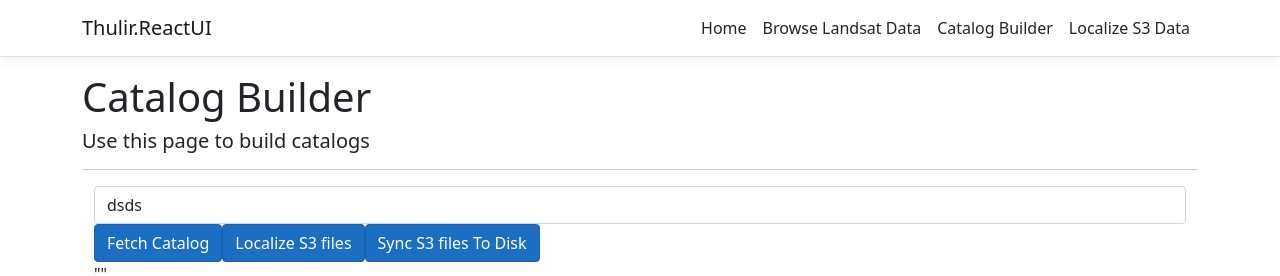
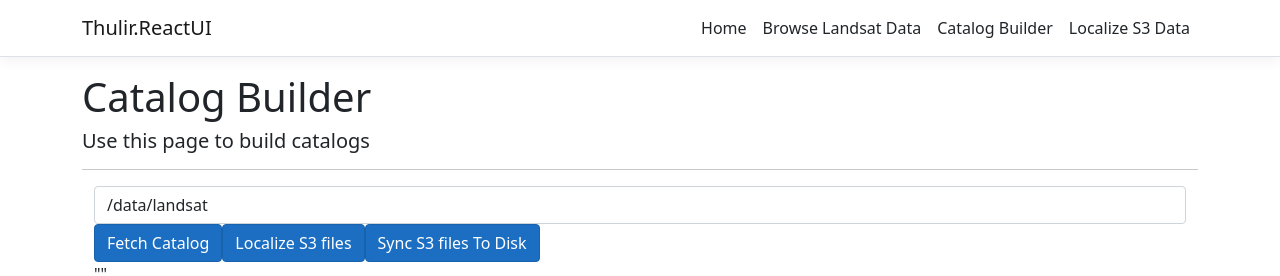
Before and after one commit to vivasaayi/thulir, a React (Create React App) app in the folder Thulir.ReactUI/ClientApp/: page /localize-s3-data in a window 1280 px wide. Shown: the top 276 px of the page. Built offline with nearby package versions, Linux system fonts and the light colour scheme.

Commit message:
Change the default location

```diff
--- a/Thulir.ReactUI/ClientApp/src/components/LocalizeS3Data.js
+++ b/Thulir.ReactUI/ClientApp/src/components/LocalizeS3Data.js
@@ -17,7 +17,7 @@ export class LocalizeS3Data extends Component {
         super(props);
         this.state = {
             pendingFiles: "",
-            targetDir: "dsds"
+            targetDir: "/data/landsat"
         };
 
         this.fetchCatalog = this.fetchCatalog.bind(this);
@@ -76,7 +76,7 @@ export class LocalizeS3Data extends Component {
                 <CContainer>
                     <CRow>
                         <CCol size="sm">
-                            <CFormInput id="years" value={this.state.targetDir} onChange={(e) => this.onDirNameChange(e)}/>
+                            <CFormInput id="targetDir" value={this.state.targetDir} onChange={(e) => this.onTargetDirChange(e)}/>
                         </CCol>
                     </CRow>
                     <CRow>
@@ -98,7 +98,7 @@ export class LocalizeS3Data extends Component {
         </div>;
     }
 
-    onDirNameChange(event) {
+    onTargetDirChange(event) {
         this.setState({
             targetDir: event.target.value
         });
@@ -116,7 +116,8 @@ export class LocalizeS3Data extends Component {
 
     async syncS3FilesToDir() {
         try {
-            const response = await fetch(`/api/landsattilegenerator/sync-s3files-to-local-disk`);
+            debugger;
+            const response = await fetch(`/api/landsattilegenerator/sync-s3files-to-local-disk?location=${this.state.targetDir}`);
             const data = await response.json();
             alert(data);
         } catch (ex) {
```
